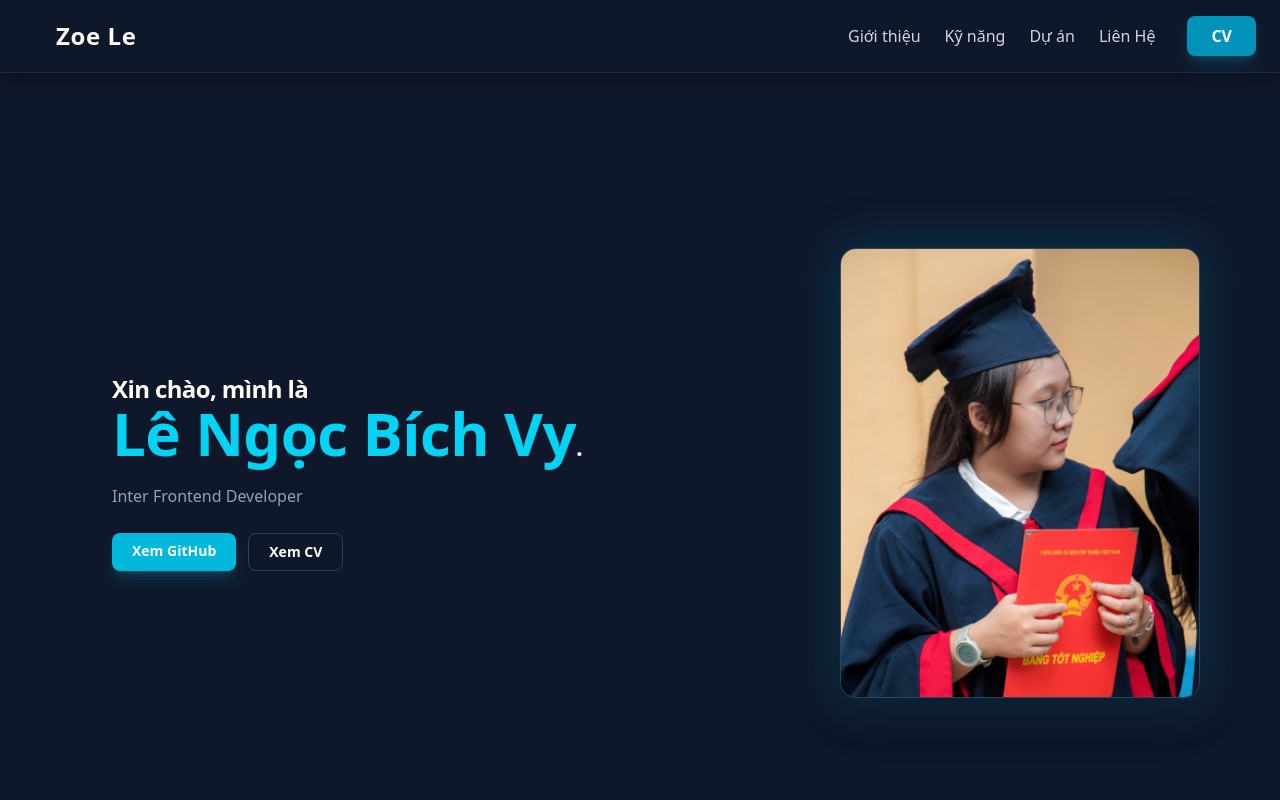
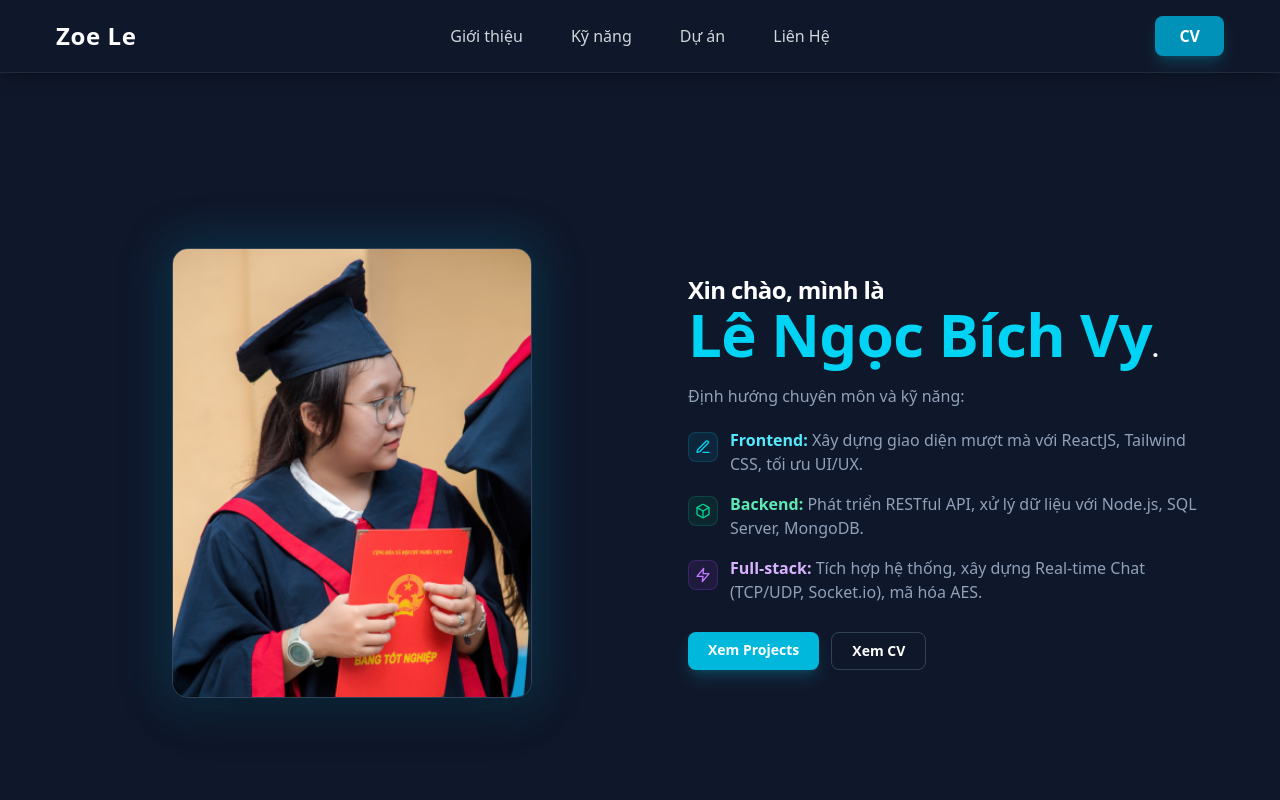
Before and after one commit to VyLNB/MyPortfolio, a React (Vite) app: page / in a window 1280 px wide. Shown: the top 800 px of the page. Built offline with nearby package versions, Linux system fonts and the light colour scheme.

Commit message:
Add Footer and refactor header/projects/home

```diff
--- a/src/App.tsx
+++ b/src/App.tsx
@@ -5,6 +5,7 @@ import AboutMe from "./pages/AboutMe";
 import Skills from "./pages/Skills";
 import Projects from "./pages/Projects";
 import ProjectDetail from "./pages/ProjectDetail";
+import Footer from "./components/Footer";
 import { useEffect } from "react";
 
 // Component chứa nội dung trang chủ cũ
@@ -28,6 +29,7 @@ const MainPage = () => {
       <AboutMe />
       <Skills />
       <Projects />
+      <Footer/>
     </>
   );
 };
--- /dev/null
+++ b/src/components/Footer.tsx
@@ -0,0 +1,47 @@
+import { FaGithub, FaLinkedin, FaEnvelope } from 'react-icons/fa';
+
+const Footer = () => {
+    const currentYear = new Date().getFullYear();
+
+    return (
+        <footer className="bg-[#0f172a] border-t border-slate-800 py-8 mt-auto z-50 relative">
+            <div className="max-w-6xl mx-auto px-6 md:px-12 flex flex-col md:flex-row justify-between items-center gap-4">
+                {/* Copyright */}
+                <div className="text-slate-400 text-sm">
+                    © {currentYear} <span className="text-cyan-400 font-semibold">Lê Ngọc Bích Vy</span>. All rights reserved.
+                </div>
+
+                {/* Social Links */}
+                <div className="flex items-center gap-6">
+                    <a
+                        href="https://github.com/VyLNB"
+                        target="_blank"
+                        rel="noopener noreferrer"
+                        className="text-slate-400 hover:text-white transition-colors duration-300 transform hover:scale-110"
+                        title="GitHub"
+                    >
+                        <FaGithub size={24} />
+                    </a>
+                    <a
+                        href="https://www.linkedin.com/in/vy-le-a450a5362/"
+                        target="_blank"
+                        rel="noopener noreferrer"
+                        className="text-slate-400 hover:text-[#0a66c2] transition-colors duration-300 transform hover:scale-110"
+                        title="LinkedIn"
+                    >
+                        <FaLinkedin size={24} />
+                    </a>
+                    <a
+                        href="mailto:vylengocbich.205@gmail.com"
+                        className="text-slate-400 hover:text-red-400 transition-colors duration-300 transform hover:scale-110"
+                        title="Email"
+                    >
+                        <FaEnvelope size={24} />
+                    </a>
+                </div>
+            </div>
+        </footer>
+    );
+};
+
+export default Footer;
--- a/src/components/Header.tsx
+++ b/src/components/Header.tsx
@@ -9,32 +9,30 @@ const Header = () => {
   return (
     <header
       className="bg-[#0f172a] text-white px-6 py-4 flex items-center justify-between
-                 sticky top-0 z-50 border-b border-gray-800 shadow-lg shadow-black/20"
+                 sticky top-0 z-50 border-b border-gray-800 shadow-lg shadow-black/20 relative"
     >
       {/* Left: Logo & Name */}
-      <div className="flex items-center gap-3 cursor-pointer group ml-8">
-        {/* <span className="text-2xl font-bold tracking-wide">
-          Zoe Le
-        </span> */}
+      <div className="flex items-center gap-3 cursor-pointer group md:ml-8">
         <a href="/" className="text-2xl font-bold tracking-wide hover:text-cyan-400 transition-colors">
           Zoe Le
         </a>
       </div>
 
-      {/* Right: Navigation & Button */}
-      <div className="flex items-center gap-8">
-        <nav className="hidden md:flex items-center gap-6">
+      {/* Center: Navigation */}
+      <nav className="hidden md:flex items-center gap-8 lg:gap-12 absolute left-1/2 -translate-x-1/2">
         {navLinks.map((link) => (
           <a
             key={link.name}
             href={link.href}
-              className="text-gray-300 hover:text-cyan-400 transition-colors font-medium"
+            className="text-gray-300 hover:text-cyan-400 transition-colors font-medium whitespace-nowrap"
           >
             {link.name}
           </a>
         ))}
       </nav>
 
+      {/* Right: Button */}
+      <div className="flex items-center md:mr-8">
         <a
           href="/resume.pdf"
           className="bg-cyan-600 hover:bg-cyan-700 text-white px-6 py-2 rounded-lg
--- a/src/data/projects.ts
+++ b/src/data/projects.ts
@@ -1,20 +1,29 @@
 export const projects = [
     {
         id: "1",
-        title: "Seafood E-commerce Website",
-        description: "Website bán hải sản trực tuyến được xây dựng bằng PHP và MySQL, cho phép người dùng xem sản phẩm, đặt hàng, quản lý giỏ hàng và tài khoản cá nhân. Hệ thống có trang quản trị giúp quản lý sản phẩm, danh mục, đơn hàng và khách hàng",
-        imageUrl: "src/assets/images/Seafood_PHP.png"
+        title: "SyncChat - Real-time Messaging Web Application",
+        type: "Full-stack",
+        techStack: ["ReactJS", "Node.js (ExpressJS)", "MongoDB", "Socket.io", "Postman", "JWT"],
+        description: "Ứng dụng nhắn tin đa nền tảng cho phép người dùng gửi tin nhắn văn bản, hình ảnh, tệp đính kèm và thực hiện cuộc gọi thoại với giao diện hiện đại, tối ưu.\n\nTính năng nổi bật: tin nhắn real-time, tạo nhóm chat, trạng thái online/offline, chia sẻ file đa định dạng và mã hóa bảo mật đầu cuối.\n\nỨng dụng giúp kết nối mọi người mọi lúc mọi nơi một cách nhanh chóng và bảo mật.",
+        linkGithub: "https://github.com/VyLNB/Real-time-chat",
+        linkDemo: "https://realtime-chat-60277.web.app/"
     },
     {
         id: "2",
-        title: "Project TwoElectronics E-commerce Website",
-        description: "Website bán hàng điện tử được xây dựng theo mô hình full-stack với NodeJS(Express) và React, cho phép người dùng xem sản phẩm, quản lý giỏ hàng, đặt hàng và đăng nhập tài khoản. Trang quản trị hỗ trợ quản lý sản phẩm, danh mục, đơn hàng và người dùng",
-        imageUrl: "/images/project2.png"
+        title: "E-commerce Website",
+        type: "Frontend",
+        techStack: ["ReactJS", "Tailwind CSS"],
+        description: "Ứng dụng cung cấp một Dashboard quản trị giúp theo dõi toàn diện hoạt động kinh doanh với các chỉ số như khách hàng, đơn hàng và doanh thu. Hệ thống sử dụng biểu đồ trực quan (Recharts) để phân tích dữ liệu theo thời gian, hiển thị doanh thu theo tháng, trạng thái đơn hàng và danh sách sản phẩm bán chạy, giúp người quản trị dễ dàng đưa ra quyết định.\n\nBên cạnh đó, hệ thống hỗ trợ đầy đủ các chức năng quản lý như sản phẩm, đơn hàng, người dùng, danh mục, thương hiệu và mã giảm giá. Admin có thể thêm, chỉnh sửa, tìm kiếm dữ liệu và theo dõi chi tiết từng đối tượng (ví dụ: thông tin đơn hàng, khách hàng, sản phẩm). Điều này giúp tối ưu quy trình vận hành và quản lý dữ liệu tập trung.\n\nNgoài ra, ứng dụng tích hợp xác thực và bảo mật với cơ chế đăng nhập, phân quyền truy cập và bảo vệ route, đảm bảo chỉ người dùng hợp lệ mới có thể truy cập hệ thống quản trị. Admin cũng có thể quản lý thông tin cá nhân thông qua trang hồ sơ riêng.",
+        linkGithub: "https://github.com/VyLNB/E-Commerce-NodeJS",
+        linkDemo: "https://e-commerce-website-d2c08.web.app/"
     },
     {
         id: "3",
-        title: "Project Three",
-        description: "This is the third project.",
-        imageUrl: "/images/project3.png"
+        title: "Task Manager",
+        type: "Full-stack",
+        techStack: ["ReactJS", "TypeScript", "Tailwind CSS", "Postman", "NodeJS (ExpressJS)", "MongoDB", "Kanban"],
+        description: "Ứng dụng quản lý công việc cá nhân cho phép người dùng theo dõi và quản lý công việc một cách hiệu quả. Với giao diện trực quan và dễ sử dụng, ứng dụng hỗ trợ tạo, cập nhật, xóa và phân loại công việc, giúp người dùng sắp xếp công việc hàng ngày một cách khoa học.",
+        linkGithub: "https://github.com/VyLNB/Task-Manager",
+        linkDemo: "https://e-commerce-website-d2c08.web.app/"
     }
 ]
--- a/src/pages/Home.tsx
+++ b/src/pages/Home.tsx
@@ -29,8 +29,6 @@ const Home = () => {
   };
 
   return (
-    // Thay min-h-screen bằng h-screen để cố định chiều cao đúng 1 trang
-    // Giảm pt-28 xuống pt-16 hoặc pt-20 để cân đối hơn khi căn giữa
     <section className="bg-[#0f172a] text-white h-screen flex items-center px-6 md:px-20 overflow-hidden">
       <motion.div
         className="max-w-6xl mx-auto grid grid-cols-1 md:grid-cols-2 gap-8 items-center w-full"
@@ -39,36 +37,8 @@ const Home = () => {
         whileInView="visible"
         viewport={{ once: true, amount: 0.3 }}
       >
-
-        {/* Nội dung bên trái */}
-        <div className="space-y-3 md:space-y-5 ml-0 md:ml-8">
-          <motion.h1 variants={itemVariants} className="text-xl md:text-2xl font-bold leading-[1.2] tracking-tight">
-            Xin chào, mình là <br/>
-            <span className="text-cyan-400 text-3xl md:text-5xl lg:text-6xl">Lê Ngọc Bích Vy</span>.<br />
-          </motion.h1>
-
-          <motion.p variants={itemVariants} className="text-slate-400 text-sm md:text-base max-w-md leading-relaxed">
-            Inter Frontend Developer
-          </motion.p>
-
-          <motion.div variants={itemVariants} className="flex gap-3 pt-1">
-            <a
-              href="https://github.com/VyLNB"
-              target="_blank"
-              rel="noopener noreferrer"
-              className="bg-cyan-500 hover:bg-cyan-600 px-5 py-2 rounded-lg font-bold text-xs md:text-sm transition-all shadow-lg shadow-cyan-500/20 active:scale-95"
-            >
-              Xem GitHub
-            </a>
-            <button className="border border-slate-700 hover:bg-slate-800 px-5 py-2 rounded-lg font-bold text-xs md:text-sm transition-all active:scale-95">
-              Xem CV
-            </button>
-          </motion.div>
-        </div>
-
-        {/* Hình ảnh bên phải - Khống chế kích thước để không chiếm quá nhiều diện tích dọc */}
         <motion.div
-          className="relative flex justify-center md:justify-end"
+          className="relative flex justify-center md:justify-center"
           variants={imageVariants}
         >
           <div className="relative w-full max-w-[280px] md:max-w-[320px] lg:max-w-[360px]">
@@ -83,6 +53,61 @@ const Home = () => {
           </div>
         </motion.div>
 
+        <div className="space-y-3 md:space-y-5 ml-0 md:ml-8">
+          <motion.h1 variants={itemVariants} className="text-xl md:text-2xl font-bold leading-[1.2] tracking-tight">
+            Xin chào, mình là <br />
+            <span className="text-cyan-400 text-3xl md:text-5xl lg:text-6xl">Lê Ngọc Bích Vy</span>.<br />
+          </motion.h1>
+
+          <motion.div variants={itemVariants} className="text-slate-300 text-sm md:text-base max-w-lg flex flex-col gap-4 mt-2 mb-6">
+            <p className="text-slate-400 mb-1">
+              Định hướng chuyên môn và kỹ năng:
+            </p>
+
+            <div className="flex items-start gap-3">
+              <div className="mt-1 bg-cyan-500/10 border border-cyan-500/20 p-1.5 rounded-lg text-cyan-400">
+                <svg xmlns="http://www.w3.org/2000/svg" width="16" height="16" viewBox="0 0 24 24" fill="none" stroke="currentColor" strokeWidth="2" strokeLinecap="round" strokeLinejoin="round"><path d="M12 20h9"></path><path d="M16.5 3.5a2.121 2.121 0 0 1 3 3L7 19l-4 1 1-4L16.5 3.5z"></path></svg>
+              </div>
+              <div>
+                <strong className="text-cyan-300">Frontend:</strong> <span className="text-slate-400">Xây dựng giao diện mượt mà với ReactJS, Tailwind CSS, tối ưu UI/UX.</span>
+              </div>
+            </div>
+
+            <div className="flex items-start gap-3">
+              <div className="mt-1 bg-emerald-500/10 border border-emerald-500/20 p-1.5 rounded-lg text-emerald-400">
+                <svg xmlns="http://www.w3.org/2000/svg" width="16" height="16" viewBox="0 0 24 24" fill="none" stroke="currentColor" strokeWidth="2" strokeLinecap="round" strokeLinejoin="round"><path d="M21 16V8a2 2 0 0 0-1-1.73l-7-4a2 2 0 0 0-2 0l-7 4A2 2 0 0 0 3 8v8a2 2 0 0 0 1 1.73l7 4a2 2 0 0 0 2 0l7-4A2 2 0 0 0 21 16z"></path><polyline points="3.27 6.96 12 12.01 20.73 6.96"></polyline><line x1="12" y1="22.08" x2="12" y2="12"></line></svg>
+              </div>
+              <div>
+                <strong className="text-emerald-300">Backend:</strong> <span className="text-slate-400">Phát triển RESTful API, xử lý dữ liệu với Node.js, SQL Server, MongoDB.</span>
+              </div>
+            </div>
+
+            <div className="flex items-start gap-3">
+              <div className="mt-1 bg-purple-500/10 border border-purple-500/20 p-1.5 rounded-lg text-purple-400">
+                <svg xmlns="http://www.w3.org/2000/svg" width="16" height="16" viewBox="0 0 24 24" fill="none" stroke="currentColor" strokeWidth="2" strokeLinecap="round" strokeLinejoin="round"><polygon points="13 2 3 14 12 14 11 22 21 10 12 10 13 2"></polygon></svg>
+              </div>
+              <div>
+                <strong className="text-purple-300">Full-stack:</strong> <span className="text-slate-400">Tích hợp hệ thống, xây dựng Real-time Chat (TCP/UDP, Socket.io), mã hóa AES.</span>
+              </div>
+            </div>
+          </motion.div>
+
+          <motion.div variants={itemVariants} className="flex gap-3 pt-1">
+            <a
+              href="#projects"
+              className="bg-cyan-500 hover:bg-cyan-600 px-5 py-2 rounded-lg font-bold text-xs md:text-sm transition-all shadow-lg shadow-cyan-500/20 active:scale-95"
+            >
+              Xem Projects
+            </a>
+            <button className="border border-slate-700 hover:bg-slate-800 px-5 py-2 rounded-lg font-bold text-xs md:text-sm transition-all active:scale-95">
+              Xem CV
+            </button>
+          </motion.div>
+        </div>
+
+
+
+
       </motion.div>
     </section>
   );
--- a/src/pages/Projects.tsx
+++ b/src/pages/Projects.tsx
@@ -21,8 +21,9 @@ const Projects = () => {
                                 <ProjectCard
                                     id={project.id}
                                     title={project.title}
+                                    type={project.type || "Unknown"}
                                     description={project.description}
-                                    imageUrl={project.imageUrl}
+                                    techStack={project.techStack || []}
                                 />
                             </div>
                         </div>
--- a/src/pages/Skills.tsx
+++ b/src/pages/Skills.tsx
@@ -1,5 +1,5 @@
 import SkillCard from "../components/SkillCard";
-import { FaHtml5, FaCss3Alt, FaJs, FaReact, FaNodeJs, FaGitAlt, FaDocker } from "react-icons/fa";
+import { FaHtml5, FaCss3Alt, FaJs, FaReact, FaNodeJs, FaGitAlt } from "react-icons/fa";
 import { SiTailwindcss, SiMongodb, SiPostman, SiExpress, SiJira } from "react-icons/si";
 import { BiNetworkChart } from "react-icons/bi";
 
@@ -13,7 +13,6 @@ const Skills = () => {
         { name: "JavaScript (ES6+)", icon: <FaJs />, color: "text-yellow-400" },
         { name: "ReactJS & Vite", icon: <FaReact />, color: "text-cyan-400" },
         { name: "Tailwind CSS", icon: <SiTailwindcss />, color: "text-sky-400" },
-        { name: "React Native", icon: <FaReact />, color: "text-blue-500" },
         { name: "Bootstrap", icon: <FaCss3Alt />, color: "text-purple-600" },
       ],
     },
@@ -21,7 +20,7 @@ const Skills = () => {
       title: "BACKEND & DATA",
       items: [
         { name: "Node.js", icon: <FaNodeJs />, color: "text-green-500" },
-        { name: "Express.js", icon: <SiExpress />, color: "text-gray-300" }, // Express thường màu trắng/đen
+        { name: "Express.js", icon: <SiExpress />, color: "text-gray-300" },
         { name: "MongoDB", icon: <SiMongodb />, color: "text-green-400" },
         { name: "SQL Server", icon: <BiNetworkChart />, color: "text-blue-600" },
       ],
@@ -30,7 +29,6 @@ const Skills = () => {
       title: "TOOLS",
       items: [
         { name: "Git & GitHub", icon: <FaGitAlt />, color: "text-red-500" },
-        { name: "Docker", icon: <FaDocker />, color: "text-blue-400" },
         { name: "Postman", icon: <SiPostman />, color: "text-orange-500" },
         { name: "Jira", icon: <SiJira />, color: "text-blue-700" },
       ],
```
Also changed, not shown: src/components/ProjectCard.tsx (+20 -4 lines), src/pages/ProjectDetail.tsx (+31 -12 lines), src/data/projectImg.ts (deleted). Lines whose indentation alone changed are shown as unchanged.
